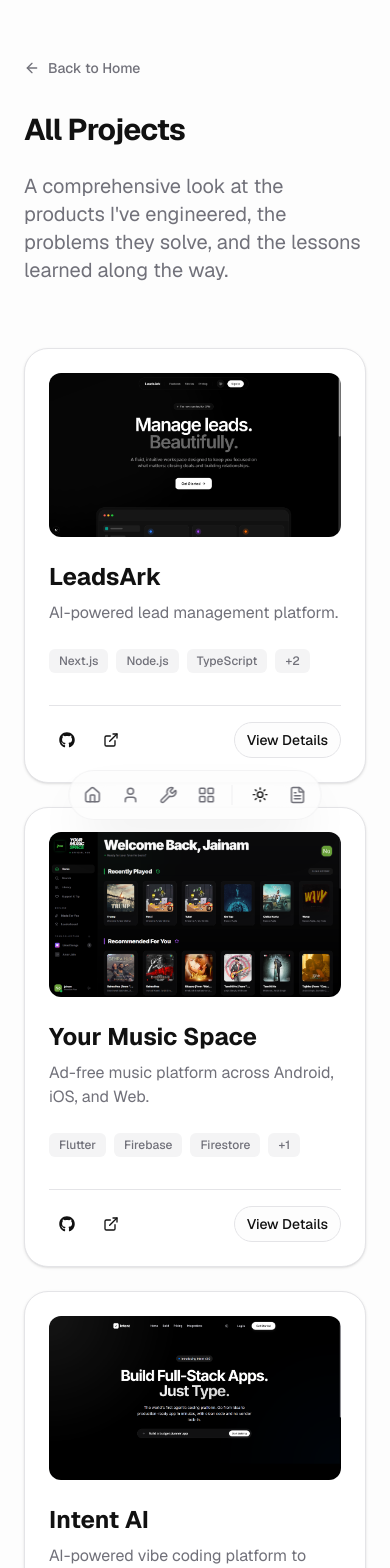
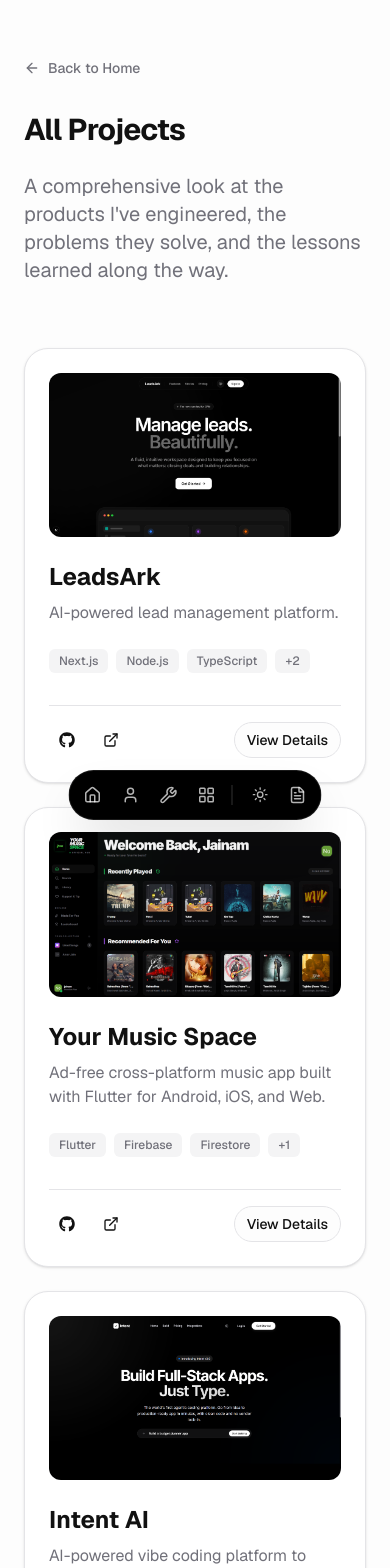
Before and after one commit to jainam-15/jainam_portfolio, a Next.js app: page /projects in a window 390 px wide. Shown: the top 1568 px of the page. Built offline with nearby package versions, Linux system fonts and the light colour scheme.

Commit message:
Initial Commit

```diff
--- a/src/app/projects/page.tsx
+++ b/src/app/projects/page.tsx
@@ -28,7 +28,7 @@ const allProjects: Project[] = [
   },
   {
     title: "Your Music Space",
-    description: "Ad-free music platform across Android, iOS, and Web.",
+    description: "Ad-free cross-platform music app built with Flutter for Android, iOS, and Web.",
     problem: "Most music streaming apps are cluttered with ads and lack a seamless cross-platform experience without expensive subscriptions.",
     solution: "A completely ad-free, synchronized music streaming experience that feels premium and is accessible everywhere.",
     features: [
@@ -63,7 +63,7 @@ const allProjects: Project[] = [
   },
   {
     title: "ChatX",
-    description: "Private real-time chat application.",
+    description: "Private real-time cross-platform chat application built with Flutter.",
     problem: "Many messaging apps compromise user privacy or have bloated, slow interfaces.",
     solution: "A lightning-fast, secure, and minimal chat application focused on pure communication.",
     features: [
--- a/src/components/navbar.tsx
+++ b/src/components/navbar.tsx
@@ -60,13 +60,13 @@ export function Navbar() {
       </header>
 
       {/* Mobile Bottom Navigation Bar */}
-      <header className="flex md:hidden fixed bottom-6 left-1/2 -translate-x-1/2 z-50 w-fit px-1.5 rounded-full border border-border/40 bg-background/80 backdrop-blur-xl shadow-2xl shadow-black/10 dark:shadow-white/5 transition-all duration-300">
+      <header className="flex md:hidden fixed bottom-6 left-1/2 -translate-x-1/2 z-50 w-fit px-1.5 rounded-full border border-white/10 dark:border-black/10 bg-black dark:bg-white shadow-2xl shadow-black/20 dark:shadow-white/20 transition-all duration-300">
         <nav className="flex items-center gap-1 h-12">
           {mobileNavItems.map((item) => (
             <Link
               key={item.name}
               href={item.href}
-              className="p-2 text-muted-foreground hover:text-primary hover:bg-muted/50 rounded-full transition-all flex items-center justify-center"
+              className="p-2 text-white/70 dark:text-black/70 hover:text-white dark:hover:text-black hover:bg-white/20 dark:hover:bg-black/10 rounded-full transition-all flex items-center justify-center"
               aria-label={item.name}
               title={item.name}
             >
@@ -74,17 +74,17 @@ export function Navbar() {
             </Link>
           ))}
 
-          <div className="w-px h-5 bg-border/50 mx-1 shrink-0" />
+          <div className="w-px h-5 bg-white/20 dark:bg-black/20 mx-1 shrink-0" />
 
           <div className="shrink-0 scale-[0.85] origin-center">
-            <ThemeToggle />
+            <ThemeToggle className="text-white/70 dark:text-black/70 hover:text-white dark:hover:text-black hover:bg-white/20 dark:hover:bg-black/10" />
           </div>
 
           <a
             href="/resume.pdf"
             target="_blank"
             rel="noopener noreferrer"
-            className="p-2 -ml-1 text-muted-foreground hover:text-primary hover:bg-muted/50 rounded-full transition-all flex items-center justify-center shrink-0"
+            className="p-2 -ml-1 text-white/70 dark:text-black/70 hover:text-white dark:hover:text-black hover:bg-white/20 dark:hover:bg-black/10 rounded-full transition-all flex items-center justify-center shrink-0"
             title="Resume"
             aria-label="Resume"
           >
--- a/src/components/sections/featured-projects.tsx
+++ b/src/components/sections/featured-projects.tsx
@@ -28,7 +28,7 @@ const featuredProjects = [
   },
   {
     title: "Your Music Space",
-    description: "Ad-free music platform across Android, iOS, and Web.",
+    description: "Ad-free cross-platform music app built with Flutter for Android, iOS, and Web.",
     features: ["Unlimited listening", "No ads", "Cross-platform synchronization", "Gamified experience"],
     tech: ["Flutter", "Firebase", "Firestore", "Next.js"],
     image: "/yourmusicspace.png",
@@ -45,7 +45,7 @@ const featuredProjects = [
   },
   {
     title: "ChatX",
-    description: "Private real-time chat application.",
+    description: "Private real-time cross-platform chat application built with Flutter.",
     tech: ["Flutter", "Firebase", "Firestore"],
     image: "/chatx.png",
     liveUrl: "https://chatxweb.vercel.app/",
--- a/src/components/theme-toggle.tsx
+++ b/src/components/theme-toggle.tsx
@@ -4,8 +4,9 @@ import * as React from "react"
 import { Moon, Sun } from "lucide-react"
 import { useTheme } from "next-themes"
 import { Button } from "@/components/ui/button"
+import { cn } from "@/lib/utils"
 
-export function ThemeToggle() {
+export function ThemeToggle({ className }: { className?: string }) {
   const { theme, setTheme } = useTheme()
 
   return (
@@ -13,7 +14,7 @@ export function ThemeToggle() {
       variant="ghost"
       size="icon"
       onClick={() => setTheme(theme === "light" ? "dark" : "light")}
-      className="rounded-full w-10 h-10 relative overflow-hidden"
+      className={cn("rounded-full w-10 h-10 relative overflow-hidden", className)}
     >
       <Sun className="h-[1.2rem] w-[1.2rem] rotate-0 scale-100 transition-all dark:-rotate-90 dark:scale-0" />
       <Moon className="absolute h-[1.2rem] w-[1.2rem] rotate-90 scale-0 transition-all dark:rotate-0 dark:scale-100" />
```
